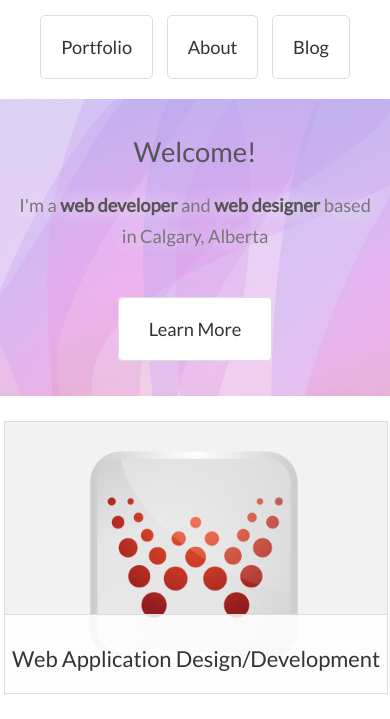
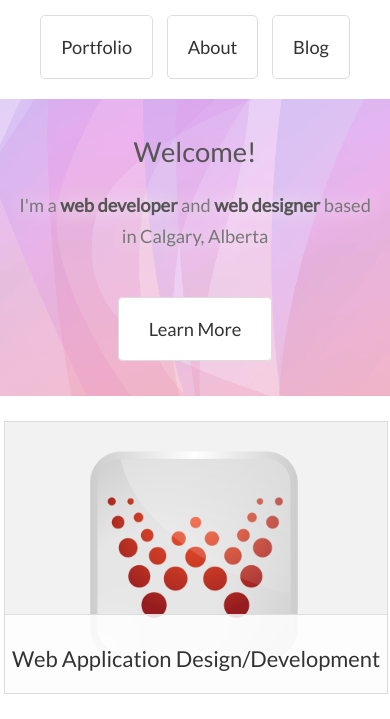
Before and after one commit to faithbot/faithbot-app, a website: page faithbot/index.html in a window 390 px wide. Shown: the part 113-832 px from the top of the page. Drawn offline with nearby package versions, Linux system fonts and the light colour scheme.

Commit message:
adjust background position on mobile

```diff
--- a/less/modules/backgrounds.less
+++ b/less/modules/backgrounds.less
@@ -13,6 +13,7 @@
 		background-color: #ffffff;
 		background: url(../_img/swirly4mobile.png)repeat top center fixed;
 		background-size: cover;
+		background-position: center 30%;
 		padding: 30px 10px 20px 10px;
 		margin: 0 0 20px 0;
 	}
```
Also changed, not shown: faithbot/_css/styles.css.
